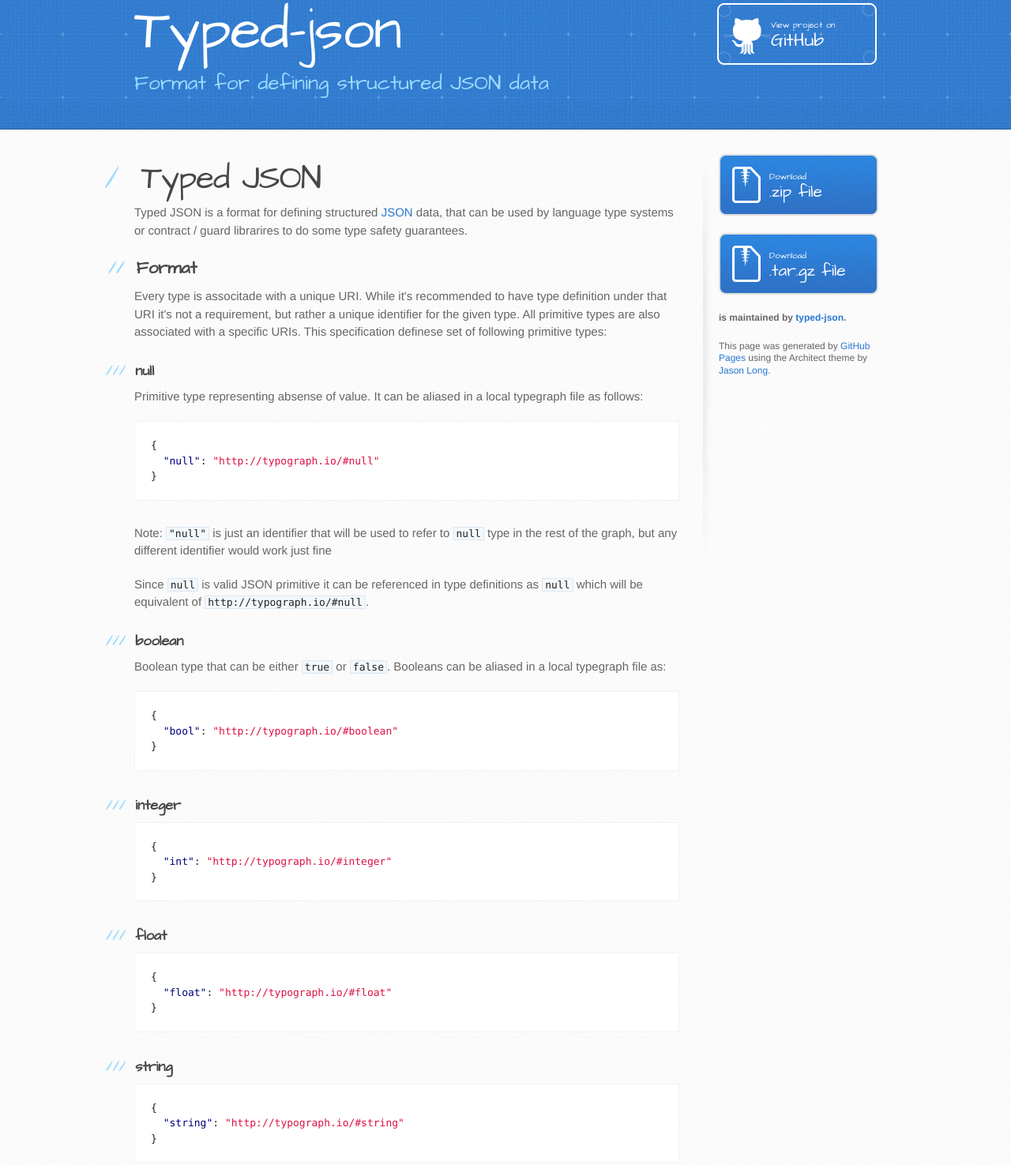
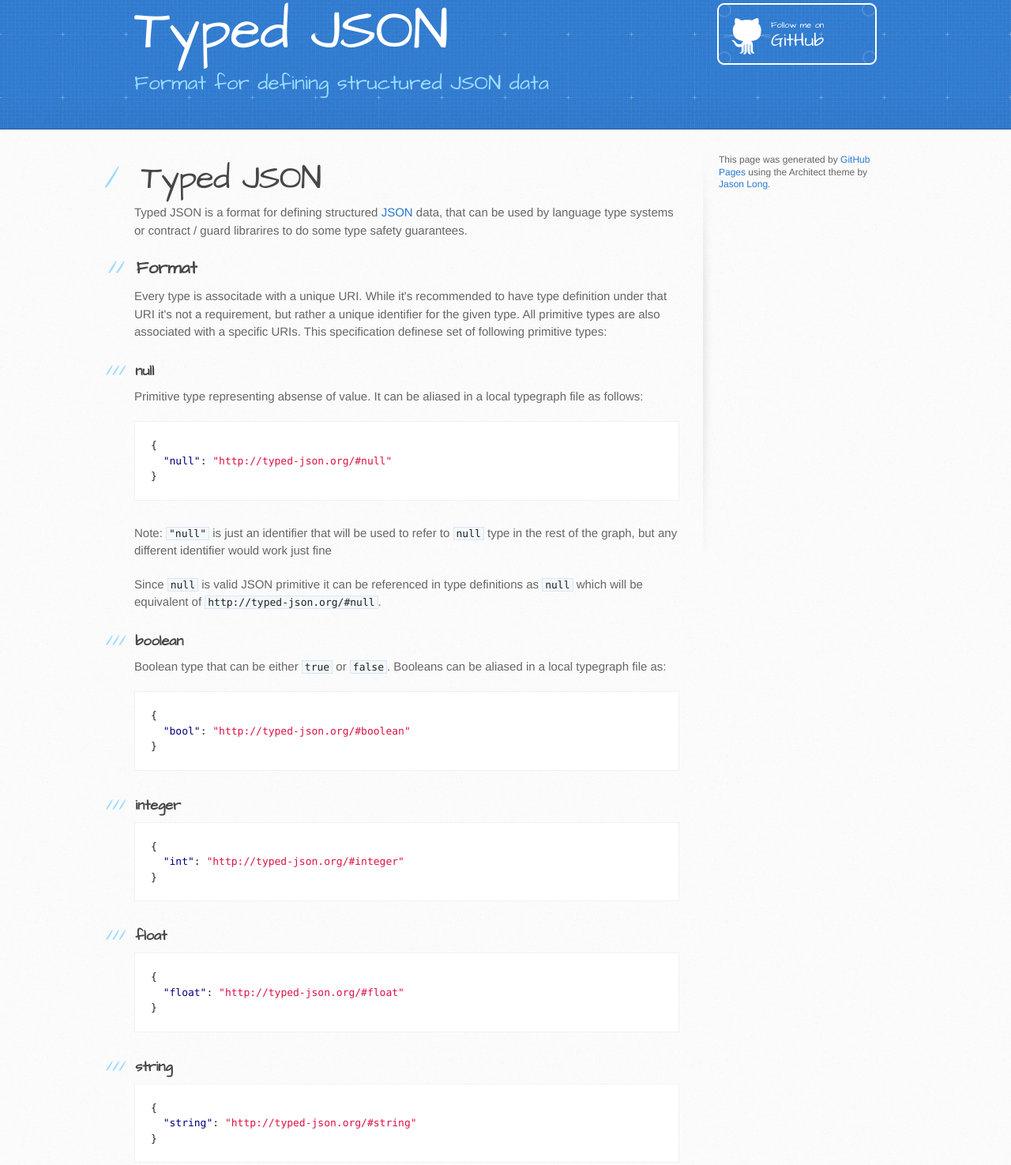
Before and after one commit to edescourtis/typed-json.github.io, a plain HTML site: page index.html in a window 1280 px wide. Shown: the part 37-1512 px from the top of the page at 79% size. Drawn offline with Linux system fonts and the light colour scheme.

Commit message:
Replace master branch with page content via GitHub

```diff
--- a/index.html
+++ b/index.html
@@ -13,15 +13,15 @@
     <script src="//html5shiv.googlecode.com/svn/trunk/html5.js"></script>
     <![endif]-->
 
-    <title>Typed-json by typed-json</title>
+    <title>Typed JSON by typed-json</title>
   </head>
 
   <body>
     <header>
       <div class="inner">
-        <h1>Typed-json</h1>
+        <h1>Typed JSON</h1>
         <h2>Format for defining structured JSON data</h2>
-        <a href="https://github.com/typed-json/typed-json" class="button"><small>View project on</small>GitHub</a>
+        <a href="https://github.com/typed-json" class="button"><small>Follow me on</small>GitHub</a>
       </div>
     </header>
 
@@ -50,7 +50,7 @@ a specific URIs. This specification definese set of following primitive types:</
 typegraph file as follows:</p>
 
 <div class="highlight"><pre><span class="p">{</span>
-  <span class="nt">"null"</span><span class="p">:</span> <span class="s2">"http://typograph.io/#null"</span>
+  <span class="nt">"null"</span><span class="p">:</span> <span class="s2">"http://typed-json.org/#null"</span>
 <span class="p">}</span>
 </pre></div>
 
@@ -59,7 +59,7 @@ type in the rest of the graph, but any different identifier would work just
 fine</em></p>
 
 <p>Since <code>null</code> is valid JSON primitive it can be referenced in type definitions
-as <code>null</code> which will be equivalent of <code>http://typograph.io/#null</code>.</p>
+as <code>null</code> which will be equivalent of <code>http://typed-json.org/#null</code>.</p>
 
 <h3>
 <a name="boolean" class="anchor" href="#boolean"><span class="octicon octicon-link"></span></a>boolean</h3>
@@ -68,7 +68,7 @@ as <code>null</code> which will be equivalent of <code>http://typograph.io/#null
 a local typegraph file as:</p>
 
 <div class="highlight"><pre><span class="p">{</span>
-  <span class="nt">"bool"</span><span class="p">:</span> <span class="s2">"http://typograph.io/#boolean"</span>
+  <span class="nt">"bool"</span><span class="p">:</span> <span class="s2">"http://typed-json.org/#boolean"</span>
 <span class="p">}</span>
 </pre></div>
 
@@ -76,7 +76,7 @@ a local typegraph file as:</p>
 <a name="integer" class="anchor" href="#integer"><span class="octicon octicon-link"></span></a>integer</h3>
 
 <div class="highlight"><pre><span class="p">{</span>
-  <span class="nt">"int"</span><span class="p">:</span> <span class="s2">"http://typograph.io/#integer"</span>
+  <span class="nt">"int"</span><span class="p">:</span> <span class="s2">"http://typed-json.org/#integer"</span>
 <span class="p">}</span>
 </pre></div>
 
@@ -84,7 +84,7 @@ a local typegraph file as:</p>
 <a name="float" class="anchor" href="#float"><span class="octicon octicon-link"></span></a>float</h3>
 
 <div class="highlight"><pre><span class="p">{</span>
-  <span class="nt">"float"</span><span class="p">:</span> <span class="s2">"http://typograph.io/#float"</span>
+  <span class="nt">"float"</span><span class="p">:</span> <span class="s2">"http://typed-json.org/#float"</span>
 <span class="p">}</span>
 </pre></div>
 
@@ -92,7 +92,7 @@ a local typegraph file as:</p>
 <a name="string" class="anchor" href="#string"><span class="octicon octicon-link"></span></a>string</h3>
 
 <div class="highlight"><pre><span class="p">{</span>
-  <span class="nt">"string"</span><span class="p">:</span> <span class="s2">"http://typograph.io/#string"</span>
+  <span class="nt">"string"</span><span class="p">:</span> <span class="s2">"http://typed-json.org/#string"</span>
 <span class="p">}</span>
 </pre></div>
 
@@ -110,8 +110,8 @@ by providing signiture of it's fields:</p>
 
 <div class="highlight"><pre><span class="p">{</span>
   <span class="nt">"point"</span><span class="p">:</span> <span class="p">{</span>
-    <span class="nt">"x"</span><span class="p">:</span> <span class="s2">"http://typograph.io/#integer"</span><span class="p">,</span>
-    <span class="nt">"y"</span><span class="p">:</span> <span class="s2">"http://typograph.io/#integer"</span>
+    <span class="nt">"x"</span><span class="p">:</span> <span class="s2">"http://typed-json.org/#integer"</span><span class="p">,</span>
+    <span class="nt">"y"</span><span class="p">:</span> <span class="s2">"http://typed-json.org/#integer"</span>
   <span class="p">}</span>
 <span class="p">}</span>
 </pre></div>
@@ -121,7 +121,7 @@ with an integer values. In this example actual integer type identifiers were
 used, but same could have being expressed by aliasing integer type:</p>
 
 <div class="highlight"><pre><span class="p">{</span>
-  <span class="nt">"int"</span><span class="p">:</span> <span class="s2">"http://typograph.io/#integer"</span><span class="p">,</span>
+  <span class="nt">"int"</span><span class="p">:</span> <span class="s2">"http://typed-json.org/#integer"</span><span class="p">,</span>
   <span class="nt">"point"</span><span class="p">:</span> <span class="p">{</span> <span class="nt">"x"</span><span class="p">:</span> <span class="s2">"int"</span><span class="p">,</span> <span class="nt">"y"</span><span class="p">:</span> <span class="s2">"int"</span> <span class="p">}</span>
 <span class="p">}</span>
 </pre></div>
@@ -129,7 +129,7 @@ used, but same could have being expressed by aliasing integer type:</p>
 <p>More complex structures could be defined by reusing types defined earlier:</p>
 
 <div class="highlight"><pre><span class="p">{</span>
-  <span class="nt">"int"</span><span class="p">:</span> <span class="s2">"http://typograph.io/#integer"</span><span class="p">,</span>
+  <span class="nt">"int"</span><span class="p">:</span> <span class="s2">"http://typed-json.org/#integer"</span><span class="p">,</span>
   <span class="nt">"point"</span><span class="p">:</span> <span class="p">{</span> <span class="nt">"x"</span><span class="p">:</span> <span class="s2">"int"</span><span class="p">,</span> <span class="nt">"y"</span><span class="p">:</span> <span class="s2">"int"</span> <span class="p">},</span>
   <span class="nt">"line"</span><span class="p">:</span> <span class="p">{</span>
     <span class="nt">"color"</span><span class="p">:</span> <span class="s2">"string"</span><span class="p">,</span>
@@ -146,7 +146,7 @@ used, but same could have being expressed by aliasing integer type:</p>
 types like lists for example) are expressed as follows:</p>
 
 <div class="highlight"><pre><span class="p">{</span>
-  <span class="nt">"int"</span><span class="p">:</span> <span class="s2">"http://typograph.io/#integer"</span><span class="p">,</span>
+  <span class="nt">"int"</span><span class="p">:</span> <span class="s2">"http://typed-json.org/#integer"</span><span class="p">,</span>
   <span class="nt">"graph"</span><span class="p">:</span> <span class="p">[</span><span class="s2">"int"</span><span class="p">]</span>
 <span class="p">}</span>
 </pre></div>
@@ -154,7 +154,7 @@ types like lists for example) are expressed as follows:</p>
 <p>Composite types can be used to compose new collection types:</p>
 
 <div class="highlight"><pre><span class="p">{</span>
-  <span class="nt">"int"</span><span class="p">:</span> <span class="s2">"http://typograph.io/#integer"</span><span class="p">,</span>
+  <span class="nt">"int"</span><span class="p">:</span> <span class="s2">"http://typed-json.org/#integer"</span><span class="p">,</span>
   <span class="nt">"point"</span><span class="p">:</span> <span class="p">{</span> <span class="nt">"x"</span><span class="p">:</span> <span class="s2">"int"</span><span class="p">,</span> <span class="nt">"y"</span><span class="p">:</span> <span class="s2">"int"</span> <span class="p">},</span>
   <span class="nt">"shape"</span><span class="p">:</span> <span class="p">[</span><span class="s2">"point"</span><span class="p">]</span>
 <span class="p">}</span>
@@ -167,7 +167,7 @@ types like lists for example) are expressed as follows:</p>
 via arrays in JSON. They can be defined as follows:</p>
 
 <div class="highlight"><pre><span class="p">{</span>
-  <span class="nt">"int"</span><span class="p">:</span> <span class="s2">"http://typograph.io/#integer"</span><span class="p">,</span>
+  <span class="nt">"int"</span><span class="p">:</span> <span class="s2">"http://typed-json.org/#integer"</span><span class="p">,</span>
   <span class="nt">"point"</span><span class="p">:</span> <span class="p">{</span> <span class="nt">"x"</span><span class="p">:</span> <span class="s2">"int"</span><span class="p">,</span> <span class="nt">"y"</span><span class="p">:</span> <span class="s2">"int"</span> <span class="p">},</span>
   <span class="nt">"line"</span><span class="p">:</span> <span class="p">{</span> <span class="nt">"0"</span><span class="p">:</span> <span class="s2">"point"</span><span class="p">,</span> <span class="nt">"1"</span><span class="p">:</span> <span class="s2">"point"</span> <span class="p">}</span>
 <span class="p">}</span>
@@ -181,8 +181,8 @@ via arrays in JSON. They can be defined as follows:</p>
 <p>Tupeles can also hold different types of values:</p>
 
 <div class="highlight"><pre><span class="p">{</span>
-  <span class="nt">"int"</span><span class="p">:</span> <span class="s2">"http://typograph.io/#integer"</span><span class="p">,</span>
-  <span class="nt">"string"</span><span class="p">:</span> <span class="s2">"http://typograph.io/#string"</span><span class="p">,</span>
+  <span class="nt">"int"</span><span class="p">:</span> <span class="s2">"http://typed-json.org/#integer"</span><span class="p">,</span>
+  <span class="nt">"string"</span><span class="p">:</span> <span class="s2">"http://typed-json.org/#string"</span><span class="p">,</span>
   <span class="nt">"color"</span><span class="p">:</span> <span class="s2">"string"</span><span class="p">,</span>
   <span class="nt">"point"</span><span class="p">:</span> <span class="p">{</span> <span class="nt">"x"</span><span class="p">:</span> <span class="s2">"int"</span><span class="p">,</span> <span class="nt">"y"</span><span class="p">:</span> <span class="s2">"int"</span> <span class="p">},</span>
   <span class="nt">"pixel"</span><span class="p">:</span> <span class="p">{</span>
@@ -208,7 +208,7 @@ as definition implies that type of the lower indexed elements is same
 unless defineded otherwise:</p>
 
 <div class="highlight"><pre><span class="p">{</span>
-  <span class="nt">"int"</span><span class="p">:</span> <span class="s2">"http://typograph.io/#integer"</span><span class="p">,</span>
+  <span class="nt">"int"</span><span class="p">:</span> <span class="s2">"http://typed-json.org/#integer"</span><span class="p">,</span>
   <span class="nt">"point"</span><span class="p">:</span> <span class="p">{</span> <span class="nt">"x"</span><span class="p">:</span> <span class="s2">"int"</span><span class="p">,</span> <span class="nt">"y"</span><span class="p">:</span> <span class="s2">"int"</span> <span class="p">},</span>
   <span class="nt">"square"</span><span class="p">:</span> <span class="p">{</span> <span class="nt">"3"</span><span class="p">:</span> <span class="s2">"point"</span> <span class="p">}</span>
 <span class="p">}</span>
@@ -217,7 +217,7 @@ unless defineded otherwise:</p>
 <p>Above definition of <code>square</code> is identical to:</p>
 
 <div class="highlight"><pre><span class="p">{</span>
-  <span class="nt">"int"</span><span class="p">:</span> <span class="s2">"http://typograph.io/#integer"</span><span class="p">,</span>
+  <span class="nt">"int"</span><span class="p">:</span> <span class="s2">"http://typed-json.org/#integer"</span><span class="p">,</span>
   <span class="nt">"point"</span><span class="p">:</span> <span class="p">{</span> <span class="nt">"x"</span><span class="p">:</span> <span class="s2">"int"</span><span class="p">,</span> <span class="nt">"y"</span><span class="p">:</span> <span class="s2">"int"</span> <span class="p">},</span>
   <span class="nt">"square"</span><span class="p">:</span> <span class="p">{</span>
     <span class="nt">"0"</span><span class="p">:</span> <span class="s2">"point"</span><span class="p">,</span>
@@ -232,7 +232,7 @@ unless defineded otherwise:</p>
 as:</p>
 
 <div class="highlight"><pre><span class="p">{</span>
-  <span class="nt">"int"</span><span class="p">:</span> <span class="s2">"http://typograph.io/#integer"</span><span class="p">,</span>
+  <span class="nt">"int"</span><span class="p">:</span> <span class="s2">"http://typed-json.org/#integer"</span><span class="p">,</span>
   <span class="nt">"point"</span><span class="p">:</span> <span class="p">{</span> <span class="nt">"x"</span><span class="p">:</span> <span class="s2">"int"</span><span class="p">,</span> <span class="nt">"y"</span><span class="p">:</span> <span class="s2">"int"</span> <span class="p">},</span>
   <span class="nt">"find-better-example"</span><span class="p">:</span> <span class="p">{</span>
     <span class="nt">"4"</span><span class="p">:</span> <span class="s2">"point"</span><span class="p">,</span>
@@ -257,10 +257,10 @@ of <code>point</code> types.</p>
 that can be reused in union types for example:</p>
 
 <div class="highlight"><pre><span class="p">{</span>
-  <span class="nt">"int"</span><span class="p">:</span> <span class="s2">"http://typograph.io/#string"</span><span class="p">,</span>
-  <span class="nt">"true"</span><span class="p">:</span> <span class="p">[[</span><span class="kc">true</span><span class="p">]],</span>
-  <span class="nt">"false"</span><span class="p">:</span> <span class="p">[[</span><span class="kc">false</span><span class="p">]],</span>
-  <span class="nt">"bool"</span><span class="p">:</span> <span class="s2">"true|false"</span>
+  <span class="nt">"int"</span><span class="p">:</span> <span class="s2">"http://typed-json.org/#string"</span><span class="p">,</span>
+  <span class="nt">"yes"</span><span class="p">:</span> <span class="s2">"'yes'"</span><span class="p">,</span>
+  <span class="nt">"no"</span><span class="p">:</span> <span class="s2">"'no'"</span><span class="p">,</span>
+  <span class="nt">"is-ready"</span><span class="p">:</span> <span class="s2">"yes|no"</span>
 </pre></div>
 
 <h1>
@@ -275,16 +275,7 @@ that can be reused in union types for example:</p>
         </section>
 
         <aside id="sidebar">
-          <a href="https://github.com/typed-json/typed-json/zipball/master" class="button">
-            <small>Download</small>
-            .zip file
-          </a>
-          <a href="https://github.com/typed-json/typed-json/tarball/master" class="button">
-            <small>Download</small>
-            .tar.gz file
-          </a>
 
-          <p class="repo-owner"><a href="https://github.com/typed-json/typed-json"></a> is maintained by <a href="https://github.com/typed-json">typed-json</a>.</p>
 
           <p>This page was generated by <a href="pages.github.com">GitHub Pages</a> using the Architect theme by <a href="https://twitter.com/jasonlong">Jason Long</a>.</p>
         </aside>
```
Also changed, not shown: params.json (+1 -1 lines).
